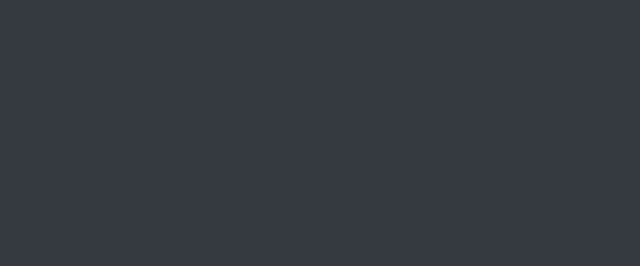
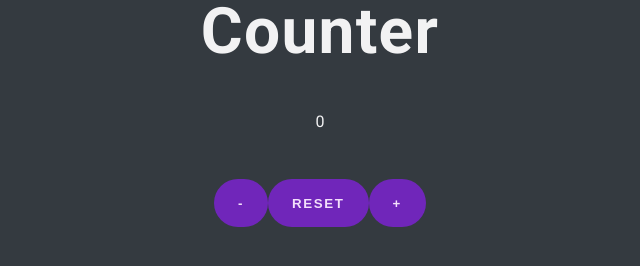
Before and after one commit to Hpv4Learning/progetti-corso-js, a plain HTML site: page DOM/01-counter/finale/index.html in a window 1280 px wide. Shown: the whole page, without its empty margins (320-960 px from the left). Drawn offline with Linux system fonts and the light colour scheme.

Commit message:
initial setup

```diff
--- a/DOM/01-counter/finale/index.html
+++ b/DOM/01-counter/finale/index.html
@@ -10,6 +10,19 @@
   </head>
   <body>
     <!-- start of body  -->
+    <main>
+      <h1 class="social-row">Counter</h1>
+      <div class="spacer-xs"></div>
+      <div class="container-xl">
+        <div class="social-row" id="count">0</div>
+        <div class="spacer-xs"></div>
+        <div class="container social-row justify-center">
+          <button class="button-xs minus">-</button>
+          <button class="button-xs reset">reset</button>
+          <button class="button-xs plus">+</button>
+        </div>
+      </div>
+    </main>
 
     <!-- script  -->
     <script src="index.js"></script>
```
